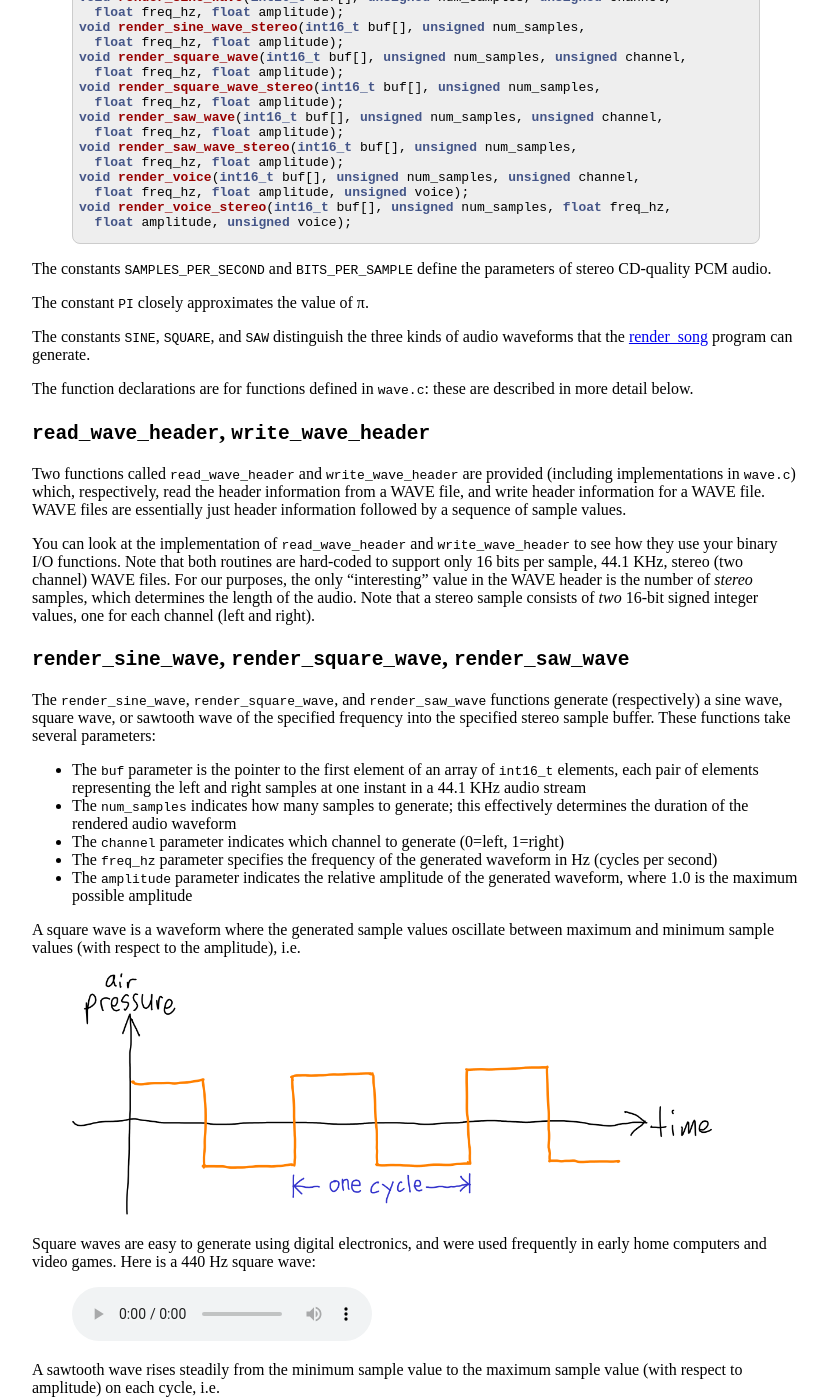
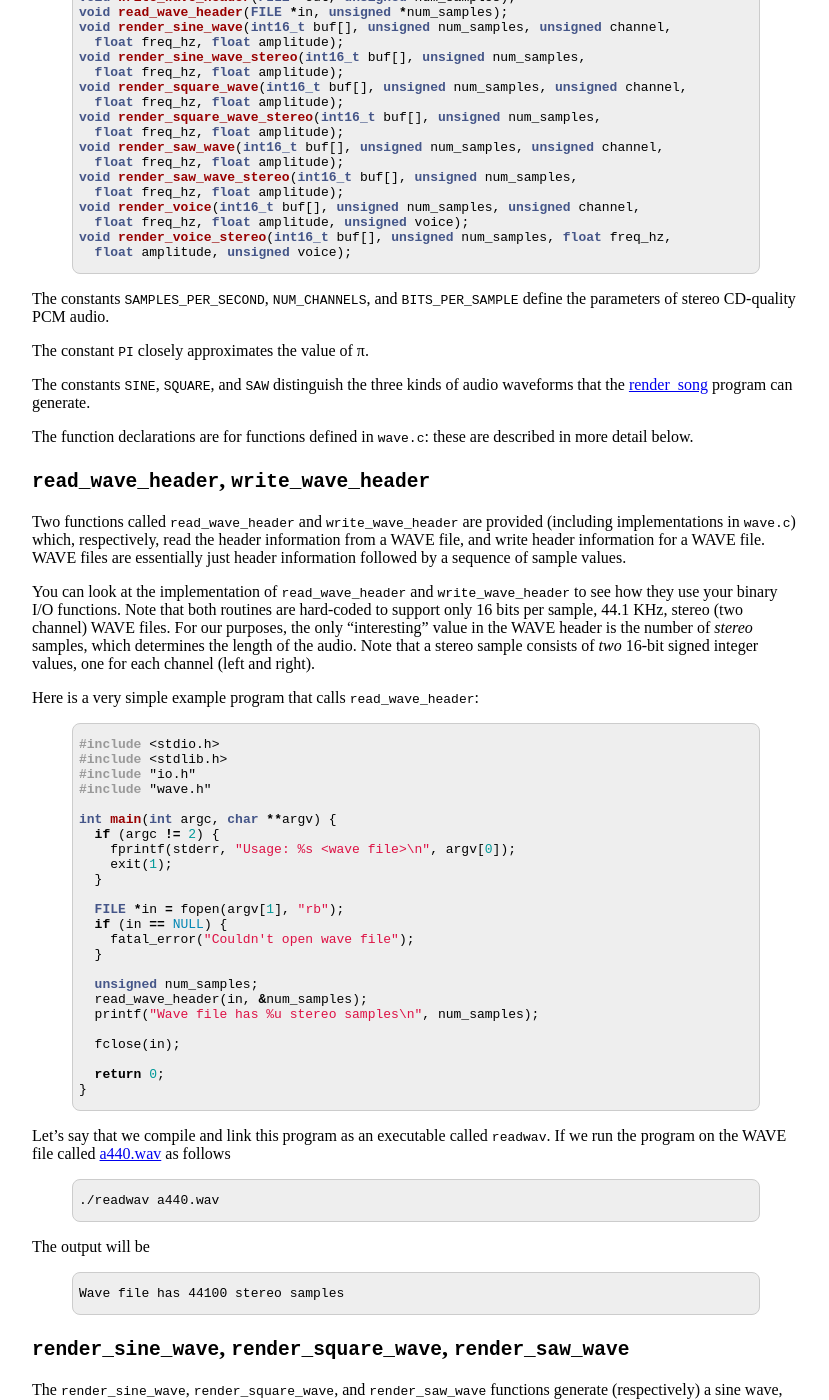
Before and after one commit to jhuintprog/fall2019, a Jekyll site: the page built from wave.md, in a window 1280 px wide and 1400 px high, scrolled down 470 px. Shown: the whole window, without its empty margins (224-1053 px from the left). Built offline with Jekyll 4.4.1, drawn with Linux system fonts in a browser that asks for light colours.

Commit message:
more details about testing, using wave header fns

````diff
--- a/wave.md
+++ b/wave.md
@@ -12,6 +12,8 @@ The `write_wave_header` and `read_wave_header` functions require the [binary I/O
 The header file `wave.h` has the following suggested contents:
 
 ```c
+#include <stdint.h>
+
 #define PI                 3.14159265358979323846
 #define SAMPLES_PER_SECOND 44100u
 #define NUM_CHANNELS       2u
@@ -43,7 +45,7 @@ void render_voice_stereo(int16_t buf[], unsigned num_samples, float freq_hz,
   float amplitude, unsigned voice);
 ```
 
-The constants `SAMPLES_PER_SECOND` and `BITS_PER_SAMPLE` define the parameters of stereo CD-quality PCM audio.
+The constants `SAMPLES_PER_SECOND`, `NUM_CHANNELS`, and `BITS_PER_SAMPLE` define the parameters of stereo CD-quality PCM audio.
 
 The constant `PI` closely approximates the value of π.
 
@@ -56,6 +58,47 @@ The function declarations are for functions defined in `wave.c`: these are descr
 Two functions called `read_wave_header` and `write_wave_header` are provided (including implementations in `wave.c`) which, respectively, read the header information from a WAVE file, and write header information for a WAVE file.  WAVE files are essentially just header information followed by a sequence of sample values.
 
 You can look at the implementation of `read_wave_header` and `write_wave_header` to see how they use your binary I/O functions.  Note that both routines are hard-coded to support only 16 bits per sample, 44.1 KHz, stereo (two channel) WAVE files.  For our purposes, the only "interesting" value in the WAVE header is the number of *stereo* samples, which determines the length of the audio.  Note that a stereo sample consists of *two* 16-bit signed integer values, one for each channel (left and right).
+
+Here is a very simple example program that calls `read_wave_header`:
+
+```c
+#include <stdio.h>
+#include <stdlib.h>
+#include "io.h"
+#include "wave.h"
+
+int main(int argc, char **argv) {
+  if (argc != 2) {
+    fprintf(stderr, "Usage: %s <wave file>\n", argv[0]);
+    exit(1);
+  }
+
+  FILE *in = fopen(argv[1], "rb");
+  if (in == NULL) {
+    fatal_error("Couldn't open wave file");
+  }
+
+  unsigned num_samples;
+  read_wave_header(in, &num_samples);
+  printf("Wave file has %u stereo samples\n", num_samples);
+
+  fclose(in);
+
+  return 0;
+}
+```
+
+Let's say that we compile and link this program as an executable called `readwav`.  If we run the program on the WAVE file called [a440.wav](snd/a440.wav) as follows
+
+```bash
+./readwav a440.wav
+```
+
+The output will be
+
+```
+Wave file has 44100 stereo samples
+```
 
 
 ## `render_sine_wave`, `render_square_wave`, `render_saw_wave`
````
Also changed, not shown: testing.md (+10 -0 lines).
